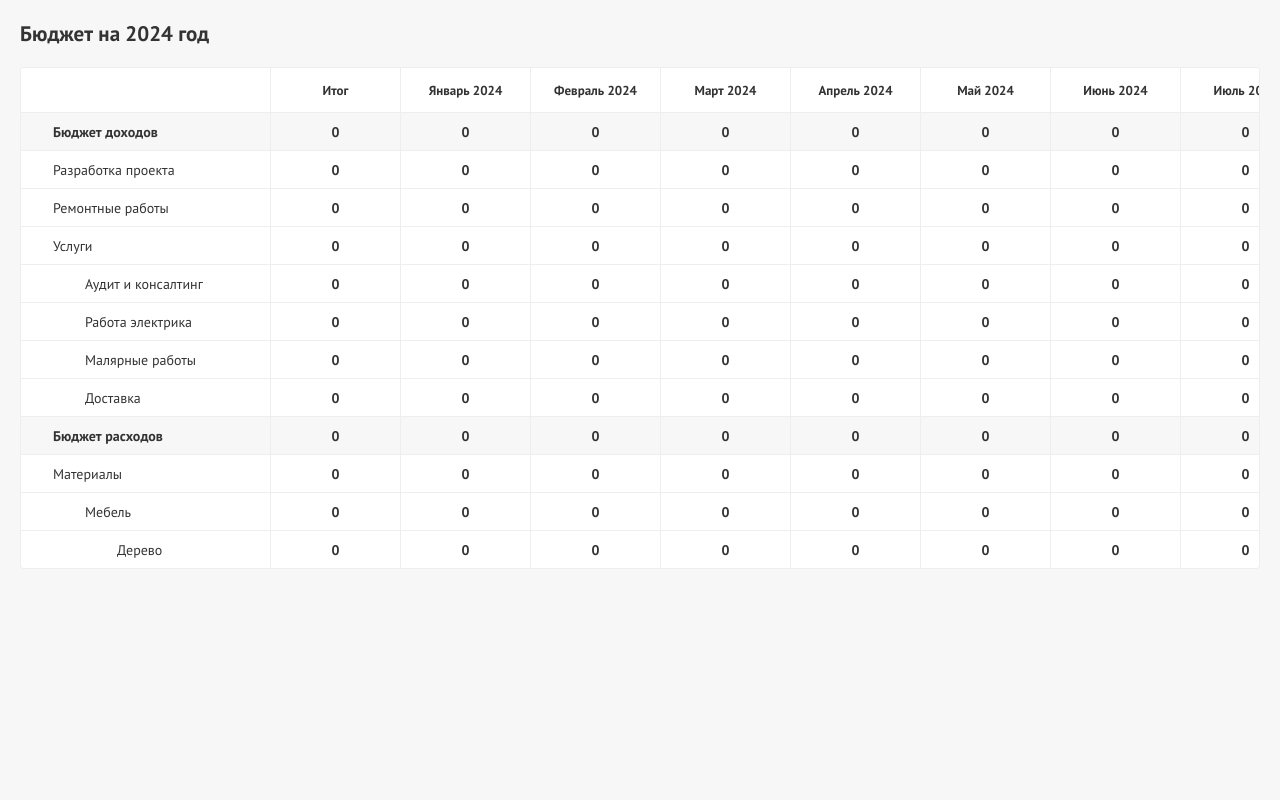
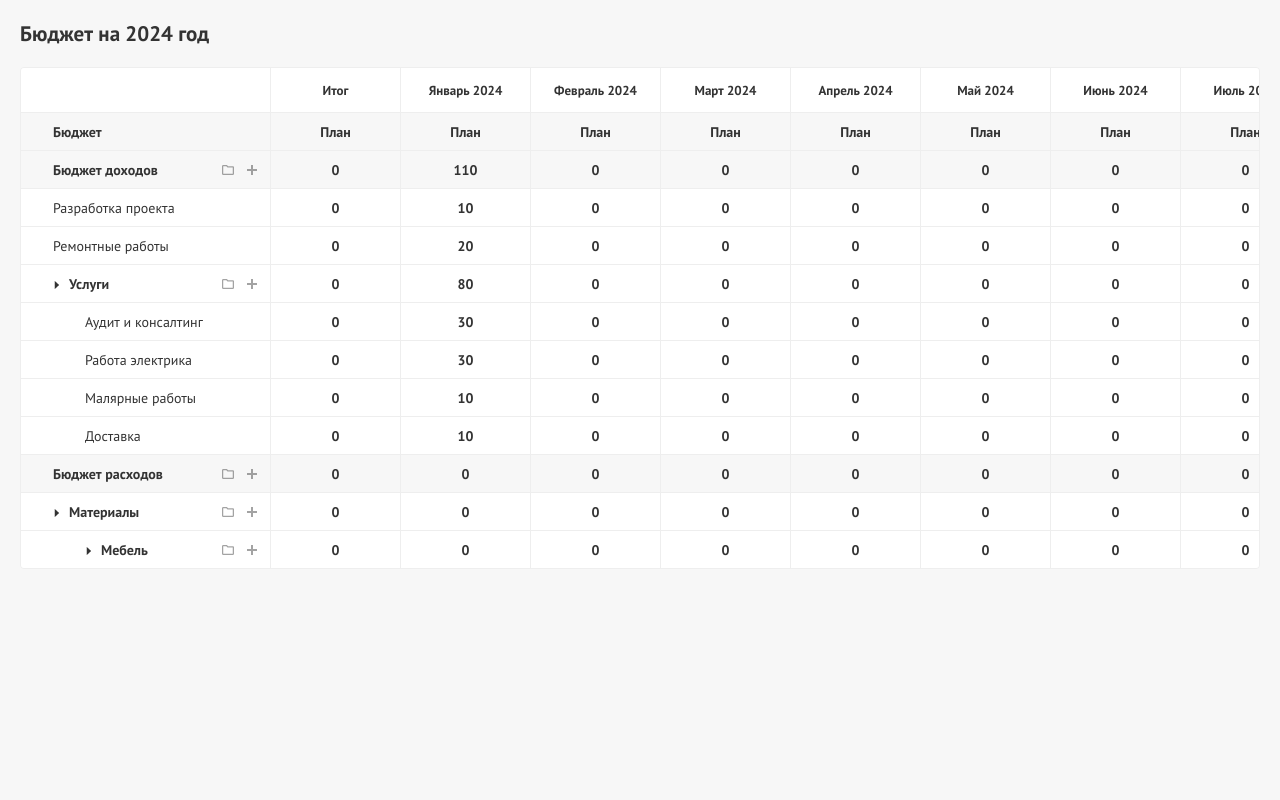
Before and after one commit to Syusina/budget, a website: page index.html in a window 1280 px wide. Drawn offline with Linux system fonts and the light colour scheme.

Commit message:
add change

```diff
--- a/scripts.js
+++ b/scripts.js
@@ -17,34 +17,42 @@ let dirTree = [
   {
     name: "Бюджет доходов",
     type: "FOLDER",
+    price: [110, 0, 0, 0, 0, 0, 0, 0, 0, 0, 0, 0],
     child: [
       {
         name: "Разработка проекта",
         type: "FILE",
+        price: [10, 0, 0, 0, 0, 0, 0, 0, 0, 0, 0, 0],
       },
       {
         name: "Ремонтные работы",
         type: "FILE",
+        price: [20, 0, 0, 0, 0, 0, 0, 0, 0, 0, 0, 0],
       },
       {
         name: "Услуги",
         type: "FOLDER",
+        price: [80, 0, 0, 0, 0, 0, 0, 0, 0, 0, 0, 0],
         child: [
           {
             name: "Аудит и консалтинг",
             type: "FILE",
+            price: [30, 0, 0, 0, 0, 0, 0, 0, 0, 0, 0, 0],
           },
           {
             name: "Работа электрика",
             type: "FILE",
+            price: [30, 0, 0, 0, 0, 0, 0, 0, 0, 0, 0, 0],
           },
           {
             name: "Малярные работы",
             type: "FILE",
+            price: [10, 0, 0, 0, 0, 0, 0, 0, 0, 0, 0, 0],
           },
           {
             name: "Доставка",
             type: "FILE",
+            price: [10, 0, 0, 0, 0, 0, 0, 0, 0, 0, 0, 0],
           },
         ],
       },
@@ -53,74 +61,100 @@ let dirTree = [
   {
     name: "Бюджет расходов",
     type: "FOLDER",
+    price: [0, 0, 0, 0, 0, 0, 0, 0, 0, 0, 0, 0],
     child: [
       {
         name: "Материалы",
         type: "FOLDER",
+        price: [0, 0, 0, 0, 0, 0, 0, 0, 0, 0, 0, 0],
         child: [
           {
             name: "Мебель",
             type: "FOLDER",
+            price: ["0", "0", "0", "0", "0", "0", "0", "0", "0", "0", "0", "0"],
             child: [
               {
                 name: "Дерево",
                 type: "FILE",
+                price: [0, 0, 0, 0, 0, 0, 0, 0, 0, 0, 0, 0],
               },
               {
                 name: "Стекло",
                 type: "FILE",
+                price: [0, 0, 0, 0, 0, 0, 0, 0, 0, 0, 0, 0],
               },
               {
                 name: "Фурнитура",
                 type: "FILE",
+                price: [0, 0, 0, 0, 0, 0, 0, 0, 0, 0, 0, 0],
               },
             ],
           },
           {
             name: "Химия",
             type: "FOLDER",
+            price: [0, 0, 0, 0, 0, 0, 0, 0, 0, 0, 0, 0],
             child: [
               {
                 name: "Краска",
                 type: "FILE",
+                price: [0, 0, 0, 0, 0, 0, 0, 0, 0, 0, 0, 0],
               },
               {
                 name: "Лак",
                 type: "FILE",
+                price: [0, 0, 0, 0, 0, 0, 0, 0, 0, 0, 0, 0],
               },
             ],
           },
           {
             name: "Аренда инструмента",
             type: "FILE",
+            price: [0, 0, 0, 0, 0, 0, 0, 0, 0, 0, 0, 0],
           },
           {
             name: "Аренда офиса",
             type: "FILE",
+            price: [0, 0, 0, 0, 0, 0, 0, 0, 0, 0, 0, 0],
           },
           {
             name: "Коммунальные платежи",
             type: "FILE",
+            price: [0, 0, 0, 0, 0, 0, 0, 0, 0, 0, 0, 0],
           },
           {
             name: "Транспорт",
             type: "FILE",
+            price: [0, 0, 0, 0, 0, 0, 0, 0, 0, 0, 0, 0],
           },
         ],
       },
     ],
   },
 ];
+const editEvent = new Event("update");
+const initEvent = new Event("init");
 
-localStorage.setItem("dirTree", JSON.stringify(dirTree));
+function update(value) {
+  if (!value) {
+    window.dispatchEvent(initEvent);
+  } else {
+    window.dispatchEvent(editEvent);
+  }
+}
+
+window.addEventListener("update", () => {
+  const data = {};
+  renderDirectory();
+});
+
+window.addEventListener("init", () => {
+  localStorage.setItem("dirTree", JSON.stringify(dirTree));
+});
+
+update();
+
 const data = JSON.parse(localStorage.getItem("dirTree"));
-
-function addParentDir(dirTree, newDir) {
-  dirTree.push(newDir);
-  localStorage.setItem("dirTree", JSON.stringify(dirTree));
-
-  return JSON.parse(localStorage.getItem("dirTree"));
-}
 
 const h2 = document.createElement("h2");
 h2.textContent = "Бюджет на 2024 год";
@@ -154,36 +188,117 @@ const monthThElements = month.map((el, index) => {
 trHead.append(...monthThElements);
 thead.appendChild(trHead);
 
+trPlan = document.createElement("tr");
+tdTitleSort = document.createElement("td");
+tdTitleSort.textContent = "Бюджет";
+tdTitleSort.classList.add("mainCell");
+trPlan.appendChild(tdTitleSort);
+
+const planElement = "План";
+const arrayTd = Array(13).fill(planElement);
+
+const tdElements = arrayTd.map((el, index) => {
+  const td = document.createElement("td");
+  td.textContent = el;
+  td.id = `td${index}`;
+  td.classList.add("titleValueCell");
+  return td;
+});
+
+trPlan.append(...tdElements);
+
 const tbody = document.createElement("tbody");
 
 function renderDirectory(directory, parentElement, tbody, level) {
-  directory.forEach((item) => {
+  directory.forEach((item, index) => {
     const tr = document.createElement("tr");
+    tr.id = `dir_${level}`;
+
     const nameTd = document.createElement("td");
-    nameTd.textContent = item.name;
+    const label = document.createElement("label");
+    label.textContent = item.name;
+    let isHide = false;
+
     if (level === 0) {
       nameTd.classList.add("mainCell");
     } else {
       nameTd.classList.add("nameCell");
       nameTd.style.paddingLeft = 32 * level + "px";
     }
+    nameTd.appendChild(label);
+
+    if (item.type === "FOLDER") {
+      const nameContainer = document.createElement("div");
+      if (level !== 0) {
+        const imgArrow = document.createElement("img");
+        imgArrow.src = "./Icons/mini-arrow.png";
+        imgArrow.classList.add("iconArrow");
+
+        nameContainer.addEventListener("click", () => {
+          if (!isHide) {
+            imgArrow.style.transition = "transform 0.3s ease-in-out";
+            imgArrow.style.transform = "rotate(90deg)";
+            isHide = true;
+          } else {
+            imgArrow.style.transition = "transform 0.3s ease-in-out";
+            imgArrow.style.transform = "rotate(0deg)";
+            isHide = false;
+          }
+          const childElements = tr.querySelectorAll(`dir_${level + 1}`);
+          childElements.forEach((child) => {
+            child.style.display = isHide ? "none" : "";
+          });
+        });
+        nameContainer.appendChild(imgArrow);
+        nameContainer.appendChild(label);
+        nameTd.appendChild(nameContainer);
+      }
+      nameTd.appendChild(nameContainer);
+      nameTd.style.fontWeight = 700;
+      const iconsContainer = document.createElement("div");
+      iconsContainer.classList.add("iconsContainer");
+      const imgFolder = document.createElement("img");
+      imgFolder.src = "./Icons/folder.png";
+      imgFolder.classList.add("icon");
+      imgFolder.id = "imgFolder";
+      const imgPlus = document.createElement("img");
+      imgPlus.src = "./Icons/plus.png";
+      imgPlus.classList.add("icon");
+      imgPlus.id = "imgPlus";
+      iconsContainer.appendChild(imgFolder);
+      iconsContainer.appendChild(imgPlus);
+      nameTd.appendChild(iconsContainer);
+    }
 
     tr.appendChild(nameTd);
+    const tdResult = document.createElement("td");
+    tdResult.textContent = 0;
+    level === 0
+      ? tdResult.classList.add("titleValueCell")
+      : tdResult.classList.add("valueCell");
+    tr.appendChild(tdResult);
 
     for (let i = 0; i < 12; i += 1) {
       const td = document.createElement("td");
       level === 0
         ? td.classList.add("titleValueCell")
         : td.classList.add("valueCell");
+      td.setAttribute("data-month", i);
+      td.setAttribute("data-level", level);
+      td.setAttribute("data-value", item.price[i]);
       if (item.type !== "FOLDER") {
-        td.textContent = "0";
+        td.textContent = item.price[i];
         td.contentEditable = true;
+        td.id = `el${i}_${level}`;
+        td.addEventListener("click", () => edit("asdasd"));
       } else {
-        td.textContent = "0";
+        td.id = `el${i}_${level}`;
+        td.textContent = item.price[i];
         td.contentEditable = false;
       }
       tr.appendChild(td);
     }
+
     tbody.appendChild(tr);
 
     if (item.type === "FOLDER" && item.child) {
@@ -193,9 +308,18 @@ function renderDirectory(directory, parentElement, tbody, level) {
 }
 
 table.appendChild(thead);
+table.appendChild(trPlan);
 table.appendChild(tbody);
 tableContainer.appendChild(table);
 document.body.appendChild(h2);
 document.body.appendChild(tableContainer);
 
-renderDirectory(dirTree, tableContainer, tbody, 0);
+window.addEventListener("storage", function (event) {
+  const data = JSON.parse(localStorage.getItem("dirTree"));
+  renderDirectory(data, tableContainer, tbody, 0);
+});
+
+renderDirectory(data, tableContainer, tbody, 0);
+
+const el0_1 = document.querySelectorAll("#el0_1");
+const sum = [...el0_1].reduce((acc, el) => acc + Number(el.dataset.value), 0);
--- a/styles.css
+++ b/styles.css
@@ -64,7 +64,7 @@ table {
   text-align: left;
   box-sizing: border-box;
   background: #f7f7f7;
-  padding: 9px 30px 9px 32px;
+  padding: 9px 10px 9px 32px;
   line-height: 20px;
   font-weight: 700;
   border: 1px solid #eee;
@@ -95,7 +95,7 @@ table {
   text-align: left;
   box-sizing: border-box;
   background: #fff;
-  padding: 9px 30px 9px 32px;
+  padding: 9px 10px 9px 32px;
   line-height: 20px;
   font-weight: 400;
   border: 1px solid #eee;
@@ -124,9 +124,13 @@ table {
   margin-left: 8px;
 }
 
-.iconContainer {
+.iconsContainer {
   display: flex;
   align-items: center;
+}
+
+.iconArrow {
+  margin-right: 8px;
 }
 
 .icon {
```
